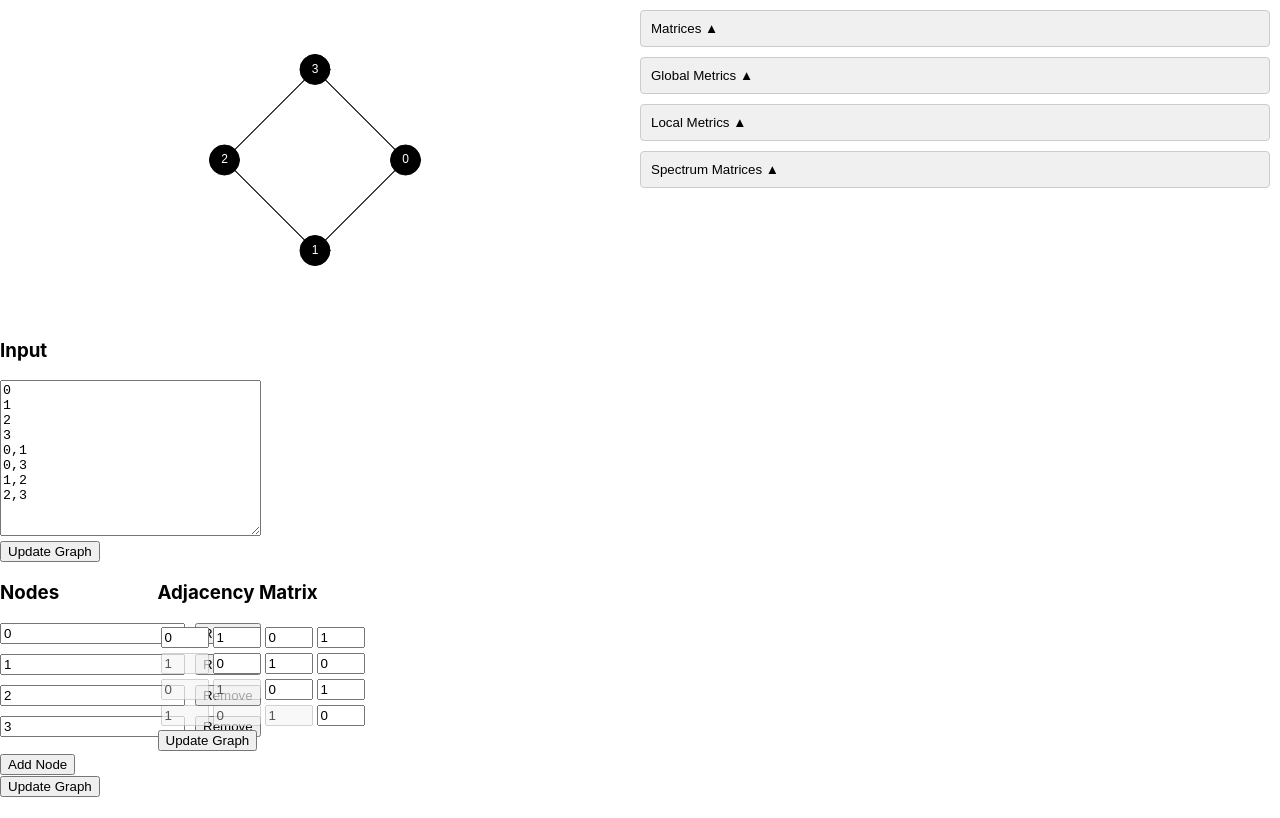
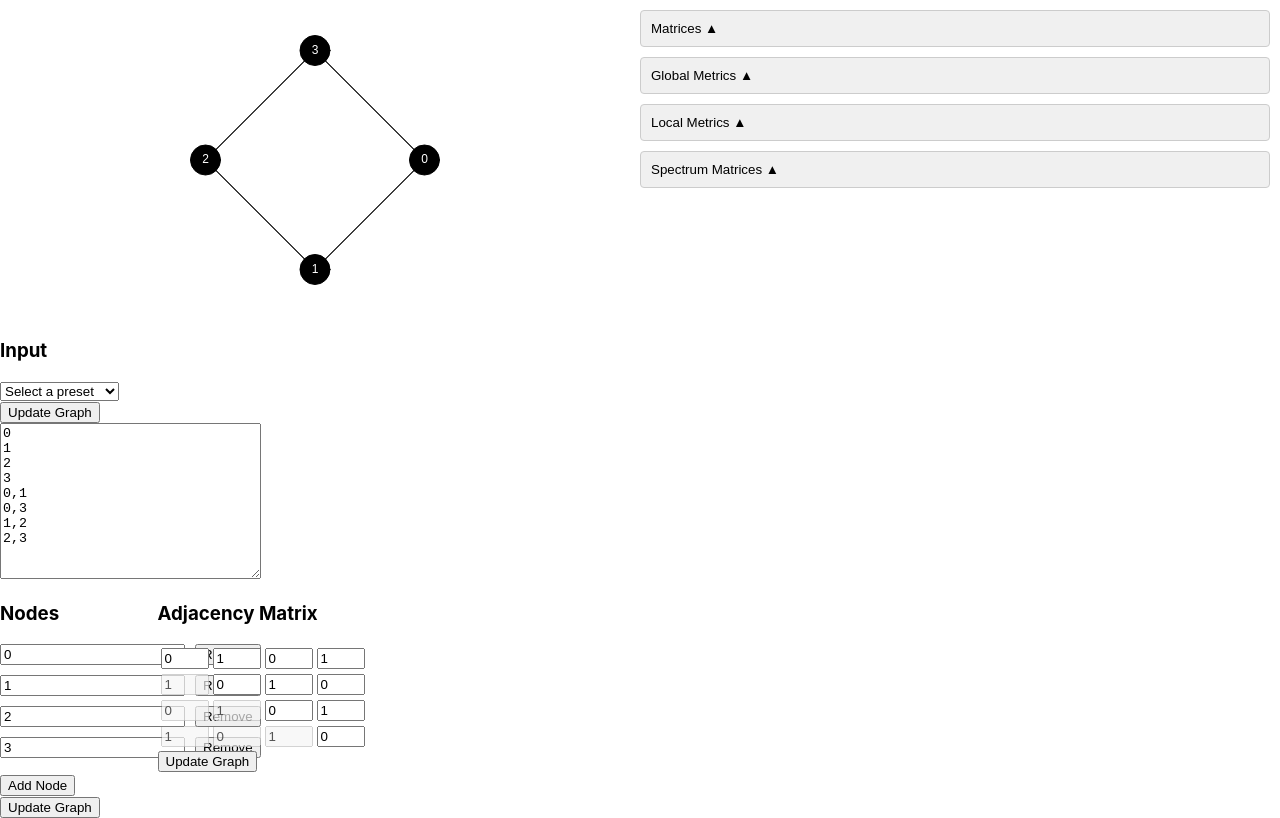
Before and after one commit to JorisAR/GraphTool, a React (Create React App) app: page / in a window 1280 px wide. Built offline with nearby package versions, Linux system fonts and the light colour scheme.

Commit message:
Tweak Physics Add presets

```diff
--- /dev/null
+++ b/public/presets/list.json
@@ -0,0 +1,5 @@
+[
+  "1.txt",
+  "2.txt",
+  "3.txt"
+]
--- a/src/Graphs/GraphInputComponent.tsx
+++ b/src/Graphs/GraphInputComponent.tsx
@@ -7,10 +7,32 @@ interface GraphInputComponentProps {
 
 const GraphInputComponent: React.FC<GraphInputComponentProps> = ({ graphString, onUpdateGraphString }) => {
     const [input, setInput] = useState(graphString);
+    const [presets, setPresets] = useState<{ name: string, content: string }[]>([]);
+    const [selectedPreset, setSelectedPreset] = useState<string | null>(null);
 
     useEffect(() => {
         setInput(graphString);
     }, [graphString]);
+
+    useEffect(() => {
+        const loadPresets = async () => {
+            const root = process.env.PUBLIC_URL + '/presets';
+            const response = await fetch(root + '/list.json');
+            const files = await response.json();
+
+            const presetPromises = files.map(async (file: string) => {
+                const response = await fetch(root + `/${file}`);
+                const content = await response.text();
+                const name = content.split('\n')[0].split(':')[1].trim();
+                return { name, content };
+            });
+
+            const loadedPresets = await Promise.all(presetPromises);
+            setPresets(loadedPresets);
+        };
+
+        loadPresets();
+    }, []);
 
     const handleChange = (e: React.ChangeEvent<HTMLTextAreaElement>) => {
         setInput(e.target.value);
@@ -20,11 +42,28 @@ const GraphInputComponent: React.FC<GraphInputComponentProps> = ({ graphString,
         onUpdateGraphString(input);
     };
 
+    const handlePresetChange = (e: React.ChangeEvent<HTMLSelectElement>) => {
+        const preset = presets.find(p => p.name === e.target.value);
+        if (preset) {
+            setSelectedPreset(preset.name);
+            setInput(preset.content);
+            onUpdateGraphString(preset.content);
+        }
+    };
+
     return (
         <div>
             <h3>Input</h3>
-            <textarea rows={10} cols={30} value={input} onChange={handleChange} /><br/>
+            <select onChange={handlePresetChange} value={''}>
+                <option value="" disabled>Select a preset</option>
+                {presets.map(preset => (
+                    <option key={preset.name} value={preset.name}>{preset.name}</option>
+                ))}
+            </select>
+            <br/>
             <button onClick={handleUpdate}>Update Graph</button>
+            <br/>
+            <textarea rows={10} cols={30} value={input} onChange={handleChange} />
         </div>
     );
 };
--- a/src/Graphs/GraphVisualiser.ts
+++ b/src/Graphs/GraphVisualiser.ts
@@ -1,5 +1,6 @@
 import p5 from 'p5';
 import Graph from './Graph';
+import graph from "./Graph";
 
 class GraphVisualiser {
     public p5Instance: p5;
@@ -72,22 +73,32 @@ class GraphVisualiser {
         const damping = 0.9; // Damping factor to slow down movements
         const adjacencyMatrix = this.graph.getAdjacencyMatrix();
         const size = adjacencyMatrix.size()[0];
-        const desiredDistance = 150;
+        const desiredDistance = 150; // Desired distance between connected nodes
 
         for (let i = 0; i < size; i++) {
             for (let j = i + 1; j < size; j++) {
                 const dx = this.nodesPositions[j].x - this.nodesPositions[i].x;
                 const dy = this.nodesPositions[j].y - this.nodesPositions[i].y;
                 const distance = Math.max(p.dist(this.nodesPositions[i].x, this.nodesPositions[i].y, this.nodesPositions[j].x, this.nodesPositions[j].y), 1);
-                const force = k * (distance - desiredDistance); // Desired distance is 50 pixels
+
+                let force = 0;
+                if (adjacencyMatrix.get([i, j]) !== 0) {
+                    // Nodes are linked, apply attractive force
+                    force = k * (distance - desiredDistance);
+                } else if(distance < 2 * desiredDistance)  {
+                    // Nodes are not linked, apply repulsive force only
+
+                    force = -k * desiredDistance / (distance * 0.1);
+                }
+
                 const fx = (dx / distance) * force;
                 const fy = (dy / distance) * force;
 
-                if(this.draggedNodeIndex !== i) {
+                if (this.draggedNodeIndex !== i) {
                     this.nodesPositions[i].vx += fx;
                     this.nodesPositions[i].vy += fy;
                 }
-                if(this.draggedNodeIndex !== j) {
+                if (this.draggedNodeIndex !== j) {
                     this.nodesPositions[j].vx -= fx;
                     this.nodesPositions[j].vy -= fy;
                 }
@@ -101,6 +112,8 @@ class GraphVisualiser {
             }
         });
     }
+
+
 
     private updatePositions(p: p5) {
         const halfSize = this.nodeSize  * 0.5;
```
Also changed, not shown: public/presets/1.txt (added), public/presets/2.txt (added), public/presets/3.txt (added).
